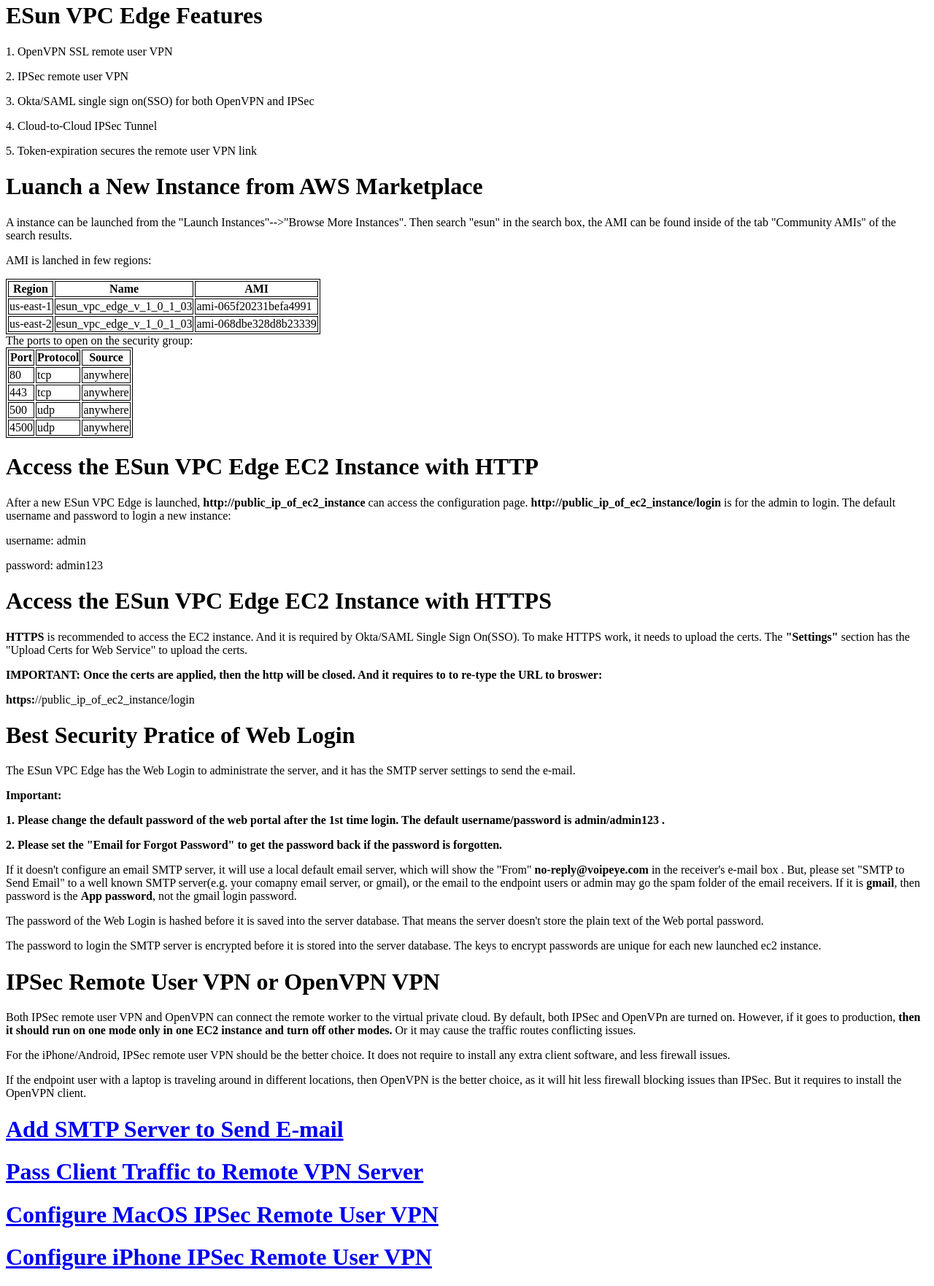
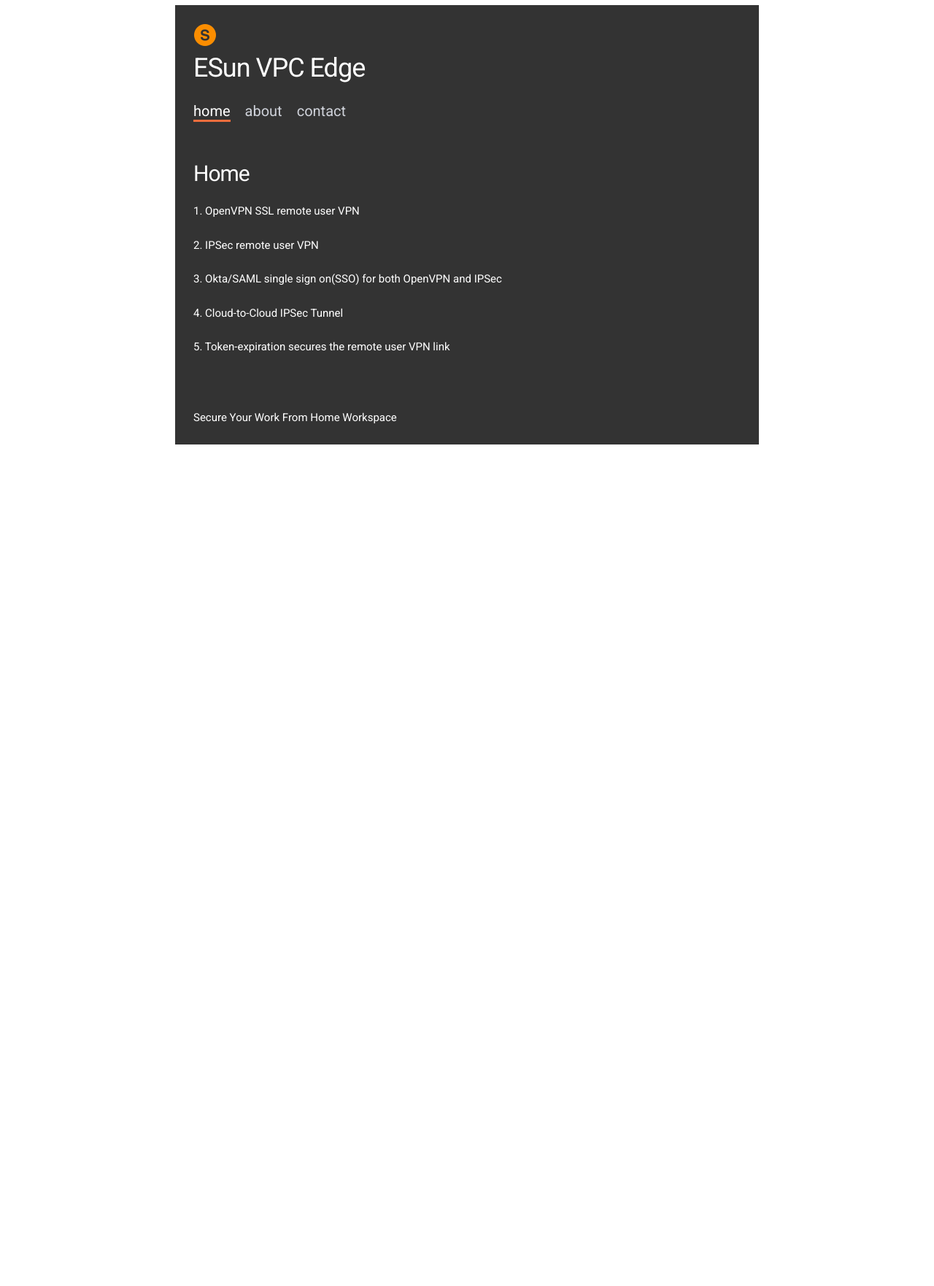
Before and after one commit to eliassun/eliassun.github.io, a plain HTML site: page vpc-edge/index.html in a window 1280 px wide. Shown: the part 18-1780 px from the top of the page at 73% size. After the commit the page ends 800 px from the top, so only its background shows below. Drawn offline with nearby package versions, Linux system fonts and the light colour scheme.

Commit message:
Update index.html

```diff
--- a/vpc-edge/index.html
+++ b/vpc-edge/index.html
@@ -6,16 +6,64 @@
   border: 0.5px solid black;
 }
 </style>
+<!-- Page setup -->
+<meta charset="utf-8">
+<title>Your title here</title>
+<meta name="description" content="SSL and IPSec VPN for Multi Clouds">
+<meta name="author" content="eliassun@gmail">
+<meta name="viewport" content="width=device-width, initial-scale=1, maximum-scale=1, user-scalable=no"/>
+<link rel="icon" type="image/png" href="logo.png">
+
+<!-- Stylesheets -->
+<!-- Reset default styles and add support for google fonts -->
+<link href="https://cdnjs.cloudflare.com/ajax/libs/normalize/8.0.1/normalize.min.css" rel="stylesheet" type="text/css" />
+<link href="http://fonts.googleapis.com/css?family=Roboto" rel="stylesheet" type="text/css" />
+
+<!-- Custom styles -->
+<link href="style.css" rel="stylesheet" type="text/css" />
+
+<!-- jQuery -->
+<script src="https://code.jquery.com/jquery-3.4.1.min.js" integrity="sha256-CSXorXvZcTkaix6Yvo6HppcZGetbYMGWSFlBw8HfCJo=" crossorigin="anonymous"></script>
+
+<!-- Want to add Bootstrap? -->
+<!-- Visit: https://getbootstrap.com/docs/4.3/getting-started/introduction/ -->
 </head>
 <body>
- <h1>ESun VPC Edge Features</h1> </p>
+      <header id="header">
+      <img src="logo.png">
+      <h1>ESun VPC Edge</h1>
+
+      <!-- Menu link fragment #id should match a div id. Example: <a href="#home"> links to <div id="home"></div>  -->
+      <ul class="main-menu">
+        <li><a href="#home">home</a></li>
+        <li><a href="#about">about</a></li>
+        <li><a href="#contact">contact</a></li>
+      </ul>
+    </header>
+
+      <div id="container">
+      <div class="inner">
+        <div id="content">
+
+          <div id="home" class="content-region hide">
+            <h2>Home</h2>
               <p>1. OpenVPN SSL remote user VPN </p>
               <p>2. IPSec remote user VPN </p>
               <p>3. Okta/SAML single sign on(SSO) for both OpenVPN and IPSec </p>
               <p>4. Cloud-to-Cloud IPSec Tunnel </p>
               <p>5. Token-expiration secures the remote user VPN link </p>
+          </div>
 
-<h1>Luanch a New Instance from AWS Marketplace</h1>
+          <div id="contact" class="content-region hide">
+            <h2>Contact</h2>
+            <p>
+              eliassun@gmail.com
+            </p>
+          </div>
+          <div id="contact" class="content-region hide">
+            <h2>Document</h2>
+
+            <h3>Luanch a New Instance from AWS Marketplace</h3>
             <p>
             A instance can be launched from the "Launch Instances"-->"Browse More Instances". Then search "esun" in the search box,
              the AMI can be found inside of the tab "Community AMIs" of the search results.
@@ -52,7 +100,7 @@
              </tr>
             </table>
 
-<h1>Access the ESun VPC Edge EC2 Instance with <b>HTTP</b></h1>
+            <h3>Access the ESun VPC Edge EC2 Instance with <b>HTTP</b></h3>
               <p>
               After a new ESun VPC Edge is launched, <b>http://public_ip_of_ec2_instance</b> can access the configuration page.
               <b>http://public_ip_of_ec2_instance/login</b> is for the admin to login. The default username and password to login a new instance:
@@ -60,7 +108,7 @@
               <p> username: admin </p>
               <p> password: admin123 </p>
 
-<h1>Access the ESun VPC Edge EC2 Instance with <b>HTTPS</b></h1>
+            <h3>Access the ESun VPC Edge EC2 Instance with <b>HTTPS</b></h3>
             <p>
               <b>HTTPS </b> is recommended to access the EC2 instance. And it is required by Okta/SAML Single Sign On(SSO).
               To make HTTPS work, it needs to upload the certs.
@@ -70,7 +118,7 @@
              <p> <b>https:</b>//public_ip_of_ec2_instance/login </p>
 
 
-<h1>Best Security Pratice of Web Login</h1>
+            <h3>Best Security Pratice of Web Login</h3>
 
             <p>
               The ESun VPC Edge has the Web Login to administrate the server, and it has the SMTP server settings to send the e-mail.
@@ -94,7 +142,7 @@
             The keys to encrypt passwords are unique for each new launched ec2 instance.
             </p>
 
-<h1>IPSec Remote User VPN or OpenVPN VPN</h1>
+            <h3>IPSec Remote User VPN or OpenVPN VPN</h3>
               <p>
               Both IPSec remote user VPN and OpenVPN can connect the remote worker to the virtual private cloud.
               By default, both IPSec and OpenVPn are turned on. However, if it goes to production,
@@ -110,12 +158,22 @@
                 But it requires to install the OpenVPN client.
               </p>
 
+            <h3> <a href="https://eliassun.github.io/vpc-edge/smtp-settings.html"> Add SMTP Server to Send E-mail<a> </h3>
+            <h3> <a href="https://eliassun.github.io/vpc-edge/program_client_route.html"> Pass Client Traffic to Remote VPN Server<a> </h3>
+            <h3> <a href="https://eliassun.github.io/vpc-edge/ipsec_psk.html"> Configure MacOS IPSec Remote User VPN<a> </h3>
+            <h3> <a href="https://eliassun.github.io/vpc-edge/iphone_ipsec_psk.html"> Configure iPhone IPSec Remote User VPN<a> </h3>
+
+          </div>
+        </div>
+      </div>
+    </div>
 
 
-<h1> <a href="https://eliassun.github.io/vpc-edge/smtp-settings.html"> Add SMTP Server to Send E-mail<a> </h1>
-<h1> <a href="https://eliassun.github.io/vpc-edge/program_client_route.html"> Pass Client Traffic to Remote VPN Server<a> </h1>
-<h1> <a href="https://eliassun.github.io/vpc-edge/ipsec_psk.html"> Configure MacOS IPSec Remote User VPN<a> </h1>
-<h1> <a href="https://eliassun.github.io/vpc-edge/iphone_ipsec_psk.html"> Configure iPhone IPSec Remote User VPN<a> </h1>
+    <footer>
+      Secure Your Work From Home Workspace
+    </footer>
 
+    <!-- Load additional JS scripts here -->
+    <script type="text/javascript" src="script.js"></script>
 </body>
 </html>
```
Lines whose indentation alone changed are shown as unchanged.
